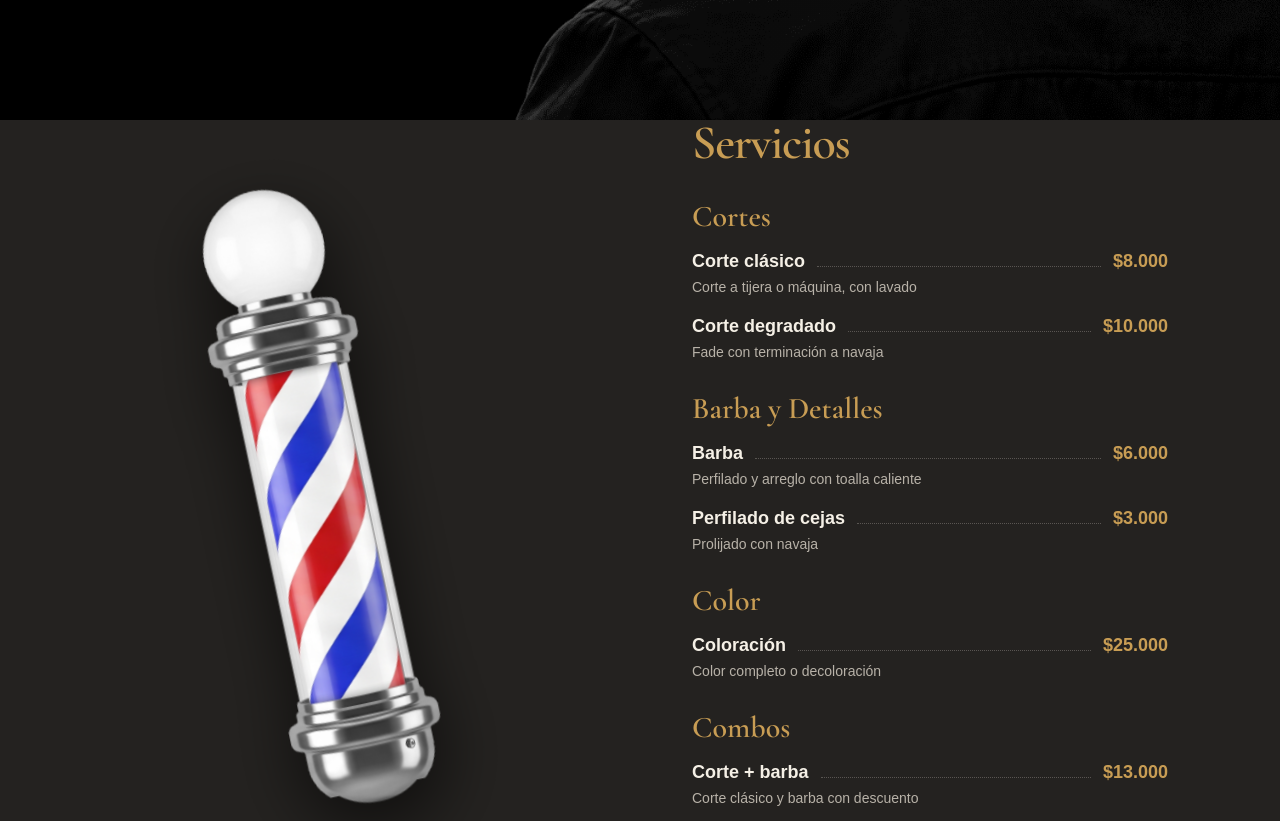
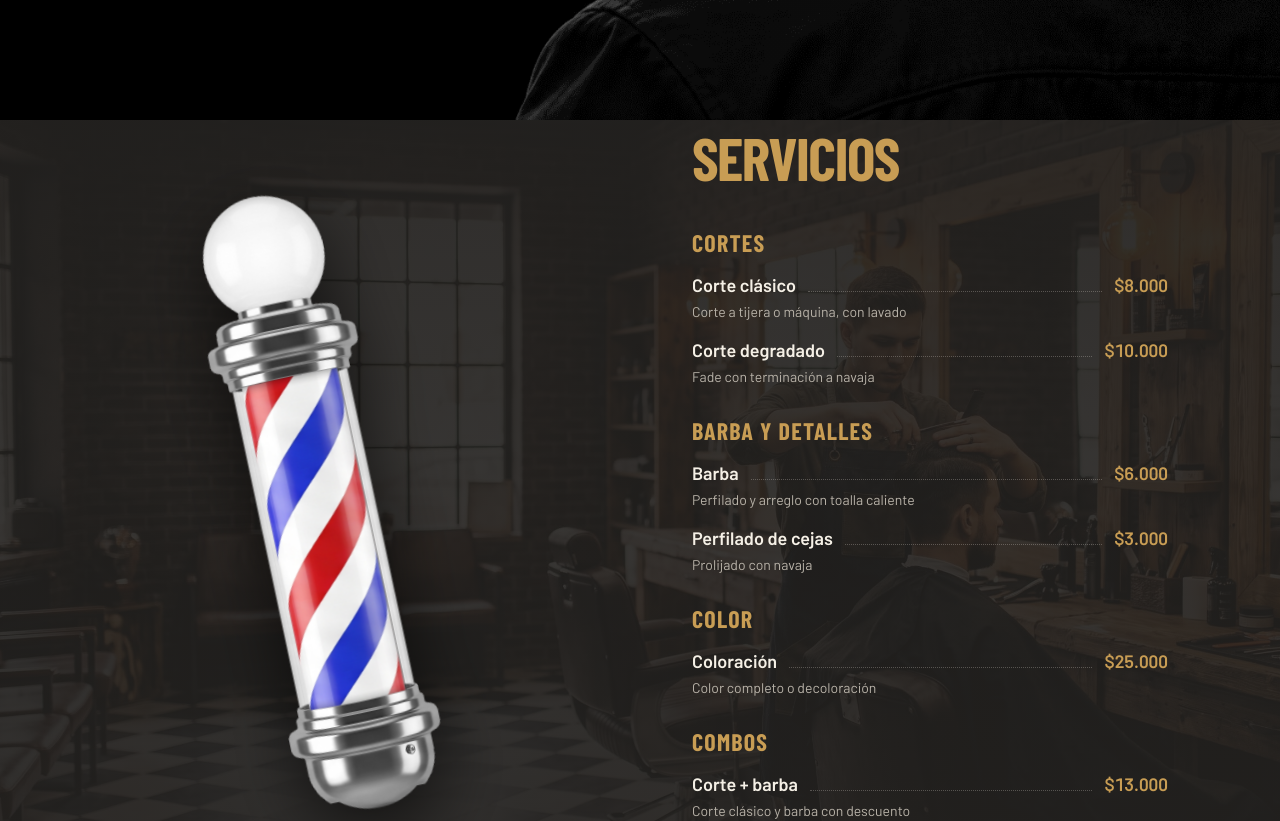
Before and after one commit to lauvis11/sistema-barberias, a Next.js app: page / in a window 1280 px wide. Shown: the part 680-1501 px from the top of the page. Built offline with nearby package versions, Linux system fonts and the light colour scheme.

Commit message:
style: rediseñando seccion de servicios

```diff
--- a/src/components/servicios.tsx
+++ b/src/components/servicios.tsx
@@ -2,14 +2,7 @@
 
 import Image from "next/image";
 import { useEffect, useRef, useState } from "react";
-import { Cormorant_Garamond } from "next/font/google";
 import { siteConfig } from "@/config/site.config";
-
-const cormorant = Cormorant_Garamond({
-  subsets: ["latin"],
-  weight: ["600", "700"],
-  display: "swap",
-});
 
 const cartaCategorias = [
   {
@@ -113,9 +106,24 @@ export function Servicios() {
     <section
       ref={seccionRef}
       id="servicios"
-      className="relative flex min-h-svh w-full scroll-mt-18 items-center bg-[#242220] pt-8 pb-24 text-[#F5F0E6] sm:scroll-mt-20"
+      className="relative flex min-h-svh w-full scroll-mt-18 items-center overflow-hidden bg-[#242220] pt-8 pb-24 text-[#F5F0E6] sm:scroll-mt-20"
     >
-      <div className="mx-auto w-full max-w-6xl px-6 sm:px-10 -mt-4 lg:-mt-8 lg:px-12">
+      {/* Imagen decorativa de fondo con oscurecimiento para preservar contraste y legibilidad */}
+      <div
+        aria-hidden="true"
+        className="pointer-events-none absolute inset-0 z-0 select-none overflow-hidden"
+      >
+        <Image
+          src="/imagen-barberia-hero.jpg"
+          alt=""
+          fill
+          sizes="100vw"
+          className="object-cover object-center opacity-35 brightness-75 contrast-110"
+        />
+        <div className="absolute inset-0 bg-linear-to-b from-[#242220]/80 via-[#242220]/65 to-[#242220]/85" />
+      </div>
+
+      <div className="relative z-10 mx-auto w-full max-w-6xl px-6 sm:px-10 -mt-4 lg:-mt-8 lg:px-12">
         <div className="grid grid-cols-1 items-center gap-12 lg:grid-cols-12 lg:gap-14">
           {/* Izquierda: Barber Pole 3D con giro continuo del cilindro */}
           <div
@@ -165,7 +173,7 @@ export function Servicios() {
                 transitionDelay: "80ms",
                 transitionTimingFunction: "var(--ease-out)",
               }}
-              className={`${cormorant.className} text-4xl leading-[0.98] font-semibold tracking-tight text-[#C89D54] transition-[opacity,transform,filter] duration-650 sm:text-5xl ${
+              className={`font-condensed text-4xl leading-tight font-bold tracking-tight text-marron uppercase transition-[opacity,transform,filter] duration-650 sm:text-5xl lg:text-6xl ${
                 visible
                   ? "translate-y-0 opacity-100 blur-0"
                   : "translate-y-4 opacity-0 blur-xs"
@@ -191,9 +199,7 @@ export function Servicios() {
                         : "translate-y-4 opacity-0 blur-xs"
                     }`}
                   >
-                    <h3
-                      className={`${cormorant.className} text-2xl font-semibold text-[#C89D54] sm:text-3xl`}
-                    >
+                    <h3 className="font-condensed text-xl font-bold uppercase tracking-wider text-marron sm:text-2xl">
                       {bloque.categoria}
                     </h3>
 
@@ -201,7 +207,7 @@ export function Servicios() {
                       {bloque.items.map((item) => (
                         <li key={item.nombre}>
                           <div className="flex items-baseline gap-3">
-                            <span className="text-lg font-semibold text-[#F5F0E6]">
+                            <span className="font-sans text-base font-semibold text-[#F5F0E6] sm:text-lg">
                               {item.nombre}
                             </span>
                             <span
@@ -214,12 +220,12 @@ export function Servicios() {
                                 visible ? "scale-x-100" : "scale-x-0"
                               }`}
                             />
-                            <span className="text-lg font-semibold text-[#C89D54] tabular-nums">
+                            <span className="font-sans text-base font-semibold text-marron tabular-nums sm:text-lg">
                               {item.precio}
                             </span>
                           </div>
 
-                          <p className="mt-0.5 text-sm leading-normal text-[#B8B2A8]">
+                          <p className="mt-0.5 font-sans text-xs leading-normal text-[#B8B2A8] sm:text-sm">
                             {item.descripcion}
                           </p>
                         </li>
```
